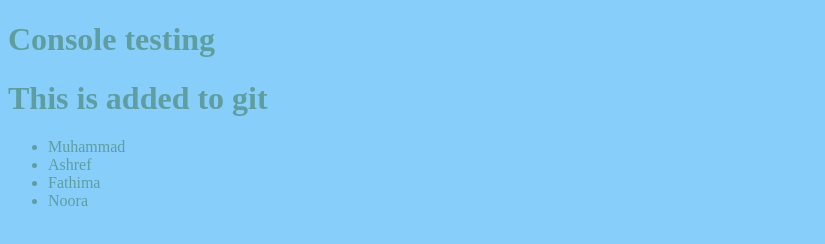
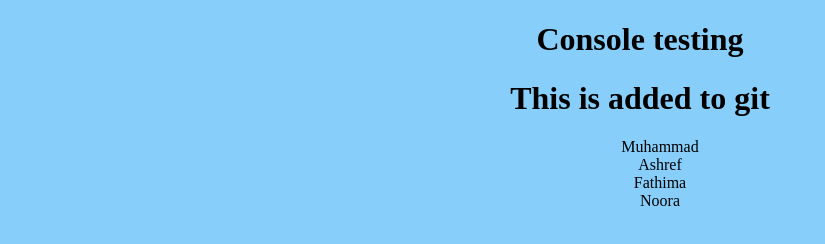
Before and after one commit to noorashref/javascriptnotes, a plain HTML site: page index.html in a window 1280 px wide. Shown: the whole page, without its empty margins (0-825 px from the left). Drawn offline with Linux system fonts and the light colour scheme.

Commit message:
all content centered

```diff
--- a/style.css
+++ b/style.css
@@ -1,4 +1,9 @@
 body {
   background-color: lightskyblue;
-  color: cadetblue;
+  text-align: center;
 }
+
+li {
+  text-align: center;
+  list-style-type: none;
+}
```
